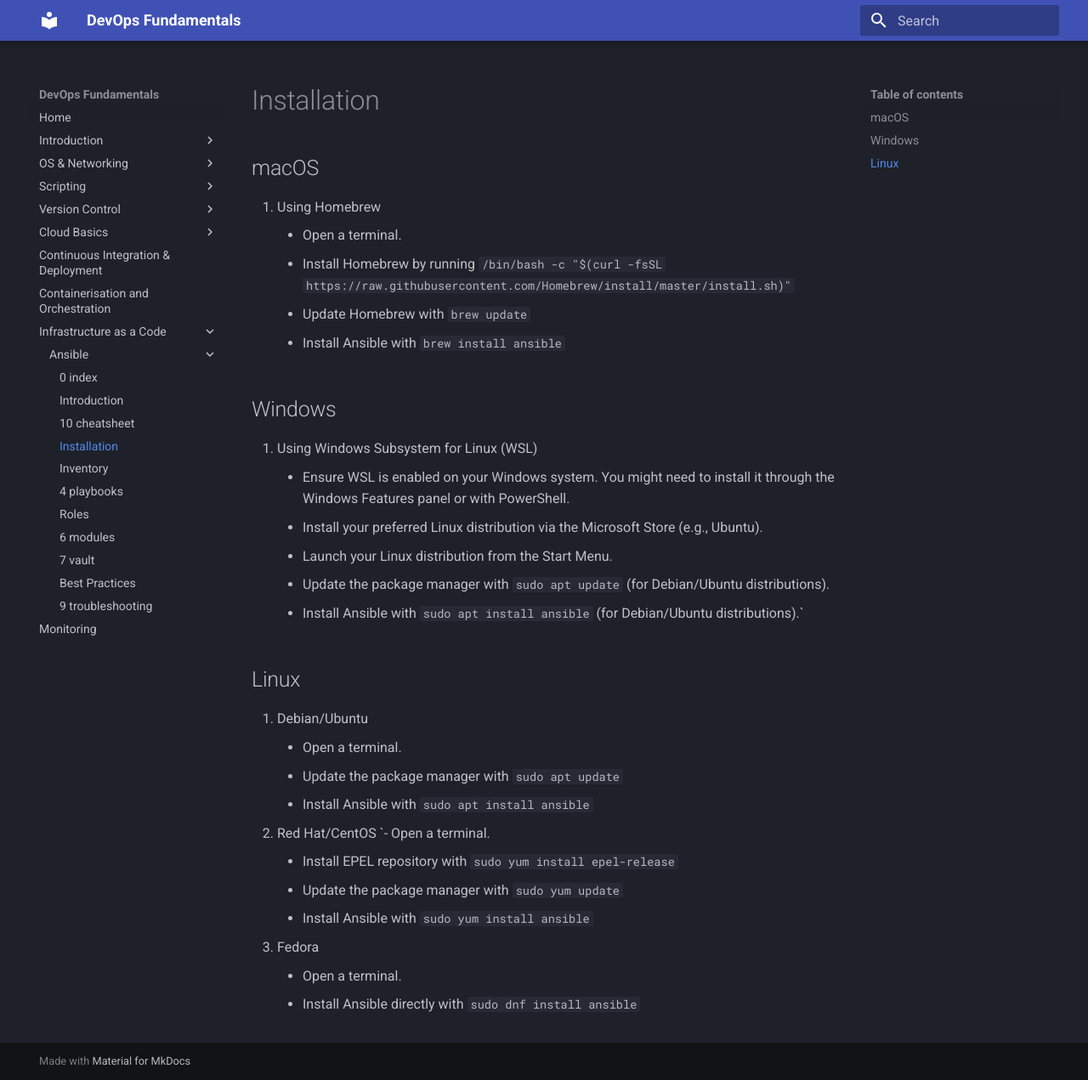
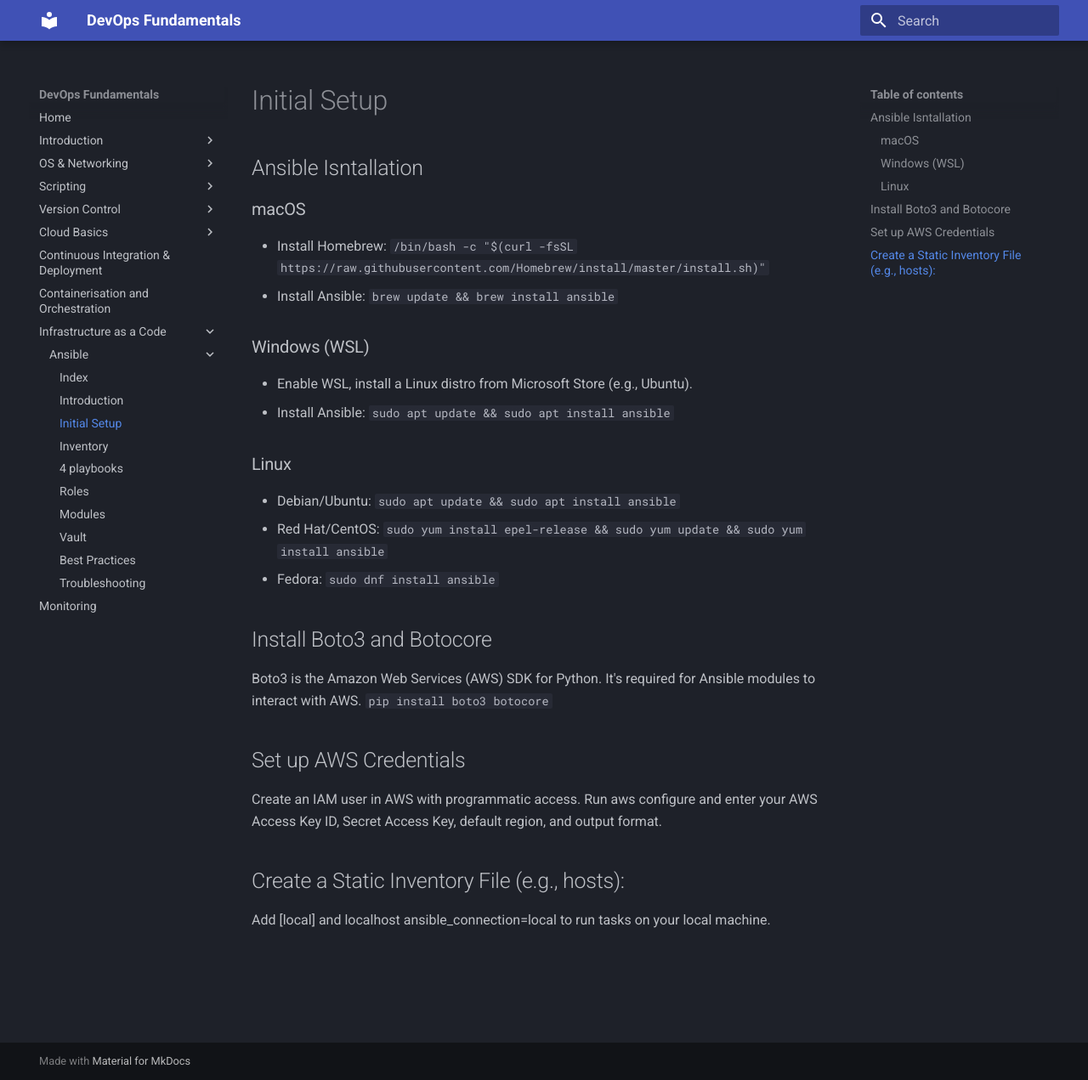
Before and after one commit to devsec4ops/devops, an MkDocs documentation site: the page built from docs/7-iaas/ansible/2-installation.md, in a window 1280 px wide and 1271 px high. Shown: the whole window at 85% size. Built offline with MkDocs 1.6.1 and Material for MkDocs 9.7.7, drawn with Linux system fonts in a browser that asks for light colours.

```diff
--- a/docs/7-iaas/ansible/2-installation.md
+++ b/docs/7-iaas/ansible/2-installation.md
@@ -1,32 +1,27 @@
-#Installation
+#Initial Setup
 
-## macOS
+## Ansible Isntallation
+### macOS
 
-1.  Using Homebrew
-    - Open a terminal.
-    - Install Homebrew by running `/bin/bash -c "$(curl -fsSL https://raw.githubusercontent.com/Homebrew/install/master/install.sh)"`
-    - Update Homebrew with `brew update`
-    - Install Ansible with `brew install ansible`
+-   Install Homebrew: `/bin/bash -c "$(curl -fsSL https://raw.githubusercontent.com/Homebrew/install/master/install.sh)"`
+-   Install Ansible: `brew update && brew install ansible`
 
-## Windows
+### Windows (WSL)
 
-1.  Using Windows Subsystem for Linux (WSL)
-    - Ensure WSL is enabled on your Windows system. You might need to install it through the Windows Features panel or with PowerShell.
-    - Install your preferred Linux distribution via the Microsoft Store (e.g., Ubuntu).
-    - Launch your Linux distribution from the Start Menu.
-    - Update the package manager with `sudo apt update` (for Debian/Ubuntu distributions).
-    - Install Ansible with `sudo apt install ansible` (for Debian/Ubuntu distributions).`
+-   Enable WSL, install a Linux distro from Microsoft Store (e.g., Ubuntu).
+-   Install Ansible: `sudo apt update && sudo apt install ansible`
 
-## Linux
-1.  Debian/Ubuntu
-    - Open a terminal.
-    - Update the package manager with `sudo apt update`
-    - Install Ansible with `sudo apt install ansible`
-2.  Red Hat/CentOS
-    `- Open a terminal.
-    - Install EPEL repository with `sudo yum install epel-release`
-    - Update the package manager with `sudo yum update`
-    - Install Ansible with `sudo yum install ansible`
-3.  Fedora
-    - Open a terminal.
-    - Install Ansible directly with `sudo dnf install ansible`
+### Linux
+
+-   Debian/Ubuntu: `sudo apt update && sudo apt install ansible`
+-   Red Hat/CentOS: `sudo yum install epel-release && sudo yum update && sudo yum install ansible`
+-   Fedora: `sudo dnf install ansible`
+
+## Install Boto3 and Botocore
+Boto3 is the Amazon Web Services (AWS) SDK for Python. It's required for Ansible modules to interact with AWS.
+`pip install boto3 botocore`
+## Set up AWS Credentials
+Create an IAM user in AWS with programmatic access.
+Run aws configure and enter your AWS Access Key ID, Secret Access Key, default region, and output format.
+## Create a Static Inventory File (e.g., hosts):
+Add [local] and localhost ansible_connection=local to run tasks on your local machine.
```
Also changed, not shown: docs/7-iaas/ansible/0-index.md (+39 -47 lines), docs/7-iaas/ansible/10-cheatsheet.md (deleted, +0 -137 lines), docs/7-iaas/ansible/3-inventory.md (+20 -9 lines), docs/7-iaas/ansible/5-roles.md (+20 -0 lines), docs/7-iaas/ansible/6-modules.md (+66 -0 lines), docs/7-iaas/ansible/7-vault.md (+59 -0 lines), docs/7-iaas/ansible/8-best-practices.md (+23 -0 lines), docs/7-iaas/ansible/9-troubleshooting.md (+52 -0 lines).
